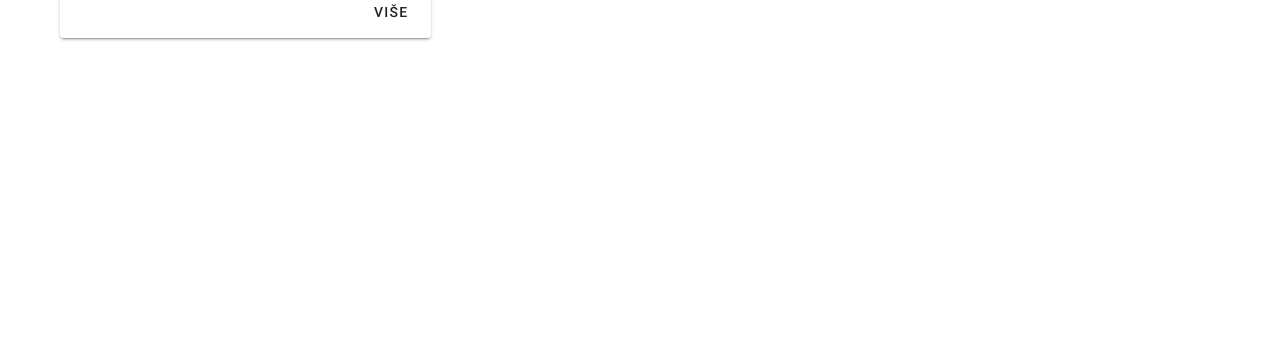
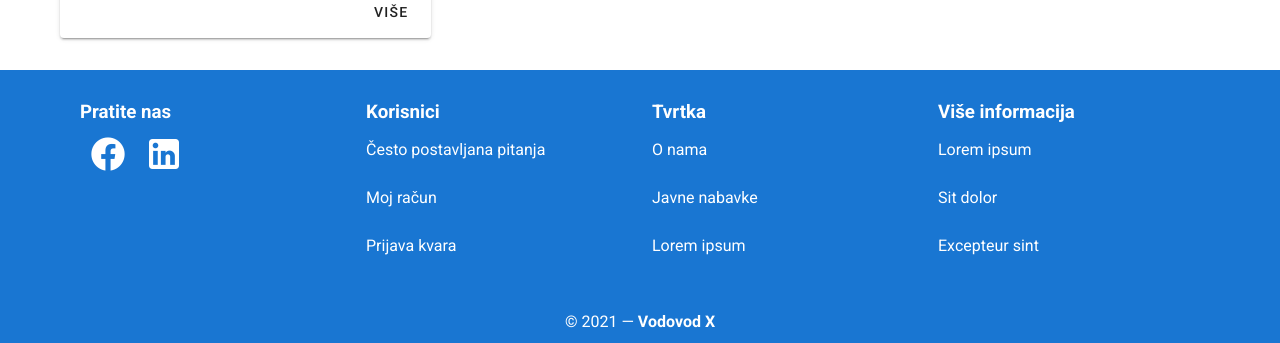
Before and after one commit to akv3sic/informacijski-sustav-vodovoda, a Vue app in the folder web-app/: page / in a window 1280 px wide. Shown: the part 1618-1961 px from the top of the page. Before the commit the page ends 1668 px from the top, so only its background shows below. Built offline with nearby package versions, Linux system fonts and the light colour scheme.

Commit message:
Create footer

```diff
--- a/web-app/src/components/home/LatestNews.vue
+++ b/web-app/src/components/home/LatestNews.vue
@@ -1,5 +1,5 @@
 <template>
-    <v-container>
+    <v-container class="mb-5">
         <v-row justify="center">
             <h2
                 class="text--center display-1"
--- /dev/null
+++ b/web-app/src/components/layout/TheFooter.vue
@@ -0,0 +1,97 @@
+<template>
+    <v-footer
+        color="blue darken-2"
+        dark
+        class="pt-7 pb-3"
+    >
+        <v-row class="px-16">
+            <v-col>
+                <h3>Pratite nas</h3>
+                <a href="https://facebook.com" target="_blank">
+                    <v-icon class="ma-2" x-large>mdi-facebook</v-icon>
+                </a>
+                <a href="https://linkedin.com" target="_blank">
+                    <v-icon class="ma-2" x-large>mdi-linkedin</v-icon>
+                </a>
+            </v-col>
+            <v-col>
+                <!-- KORISNICI -->
+                <h3>Korisnici</h3>
+                <v-list-item
+                    v-for="item in korisniciNavItems"
+                    :key="item.id"
+                    :to="item.link"
+                    class="nav-item"
+                >
+                    {{ item.name }}
+                </v-list-item>
+            </v-col>
+            <v-col>
+                <!-- TVRTKA -->
+                <h3>Tvrtka</h3>
+                <v-list-item
+                    v-for="item in tvrtkaNavItems"
+                    :key="item.id"
+                    :to="item.link"
+                    class="nav-item"
+                >
+                    {{ item.name }}
+                </v-list-item>
+            </v-col>
+            <v-col>
+                <!-- VIŠE INFORMACIJA -->
+                <h3>Više informacija</h3>
+            <v-list-item
+                    v-for="item in viseInformacijaNavItems"
+                    :key="item.id"
+                    :to="item.link"
+                    class="nav-item"
+                >
+                    {{ item.name }}
+                </v-list-item>
+            </v-col>
+            <v-col
+                cols="12"
+                class="pt-7 text-center"
+            >
+                &copy; {{ new Date().getFullYear() }} — <strong>Vodovod X</strong>
+            </v-col>
+        </v-row>
+    </v-footer>
+</template>
+
+<script>
+export default {
+    name: "Footer",
+    data: () => ({
+        korisniciNavItems: [
+            { id: 1, name: "Često postavljana pitanja", link: "" },
+            { id: 2, name: "Moj račun", link: "" },
+            { id: 3, name: "Prijava kvara", link: "" }
+        ],
+        tvrtkaNavItems: [
+            { id: 1, name: "O nama", link: "" },
+            { id: 2, name: "Javne nabavke", link: "" },
+            { id: 3, name: "Lorem ipsum", link: "" }
+        ],
+        viseInformacijaNavItems: [
+            { id: 1, name: "Lorem ipsum", link: "" },
+            { id: 2, name: "Sit dolor", link: "" },
+            { id: 3, name: "Excepteur sint", link: "" }
+        ]
+    })
+}
+</script>
+
+<style scoped>
+ul {
+    list-style-type: none;
+}
+.nav-item {
+    padding-left: 0 !important;
+    color: white !important;
+}
+.nav-item:hover {
+    background-color: transparent !important;
+}
+</style>
--- a/web-app/src/views/Home.vue
+++ b/web-app/src/views/Home.vue
@@ -4,6 +4,7 @@
       <Hero />
       <FeaturesPresentation />
       <LatestNews />
+      <Footer />
     </div>
 </template>
 
@@ -12,12 +13,13 @@ import Header from "@/components/layout/TheHeader"
 import Hero from "@/components/home/TheHero"
 import FeaturesPresentation  from "@/components/home/FeaturesPresentation"
 import LatestNews from '../components/home/LatestNews.vue'
+import Footer from "@/components/layout/TheFooter"
 
   export default {
     name: 'Home',
 
     components: {
-      Header, Hero, FeaturesPresentation, LatestNews
+      Header, Hero, FeaturesPresentation, LatestNews, Footer
     },
   }
 </script>
--- a/web-app/src/views/posts/Post.vue
+++ b/web-app/src/views/posts/Post.vue
@@ -42,14 +42,16 @@
             </v-row>
 
         </v-container>
+        <Footer />
     </div>
 </template>
 
 <script>
 import Header from '../../components/layout/TheHeader.vue'
+import Footer from '../../components/layout/TheFooter.vue'
 export default {
     name: "Post",
-    components: { Header },
+    components: { Header, Footer },
     data: () => ({
       breadcrumbsItems: [
         {
```
